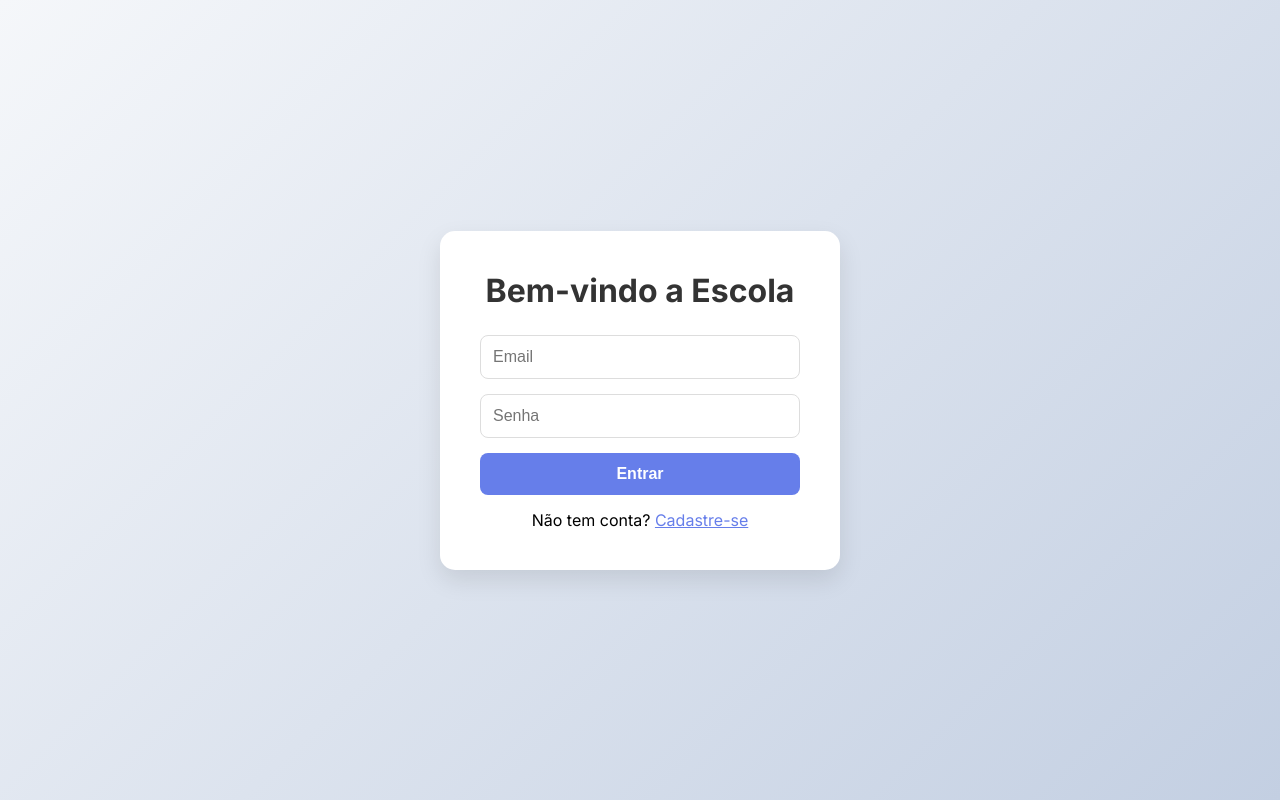
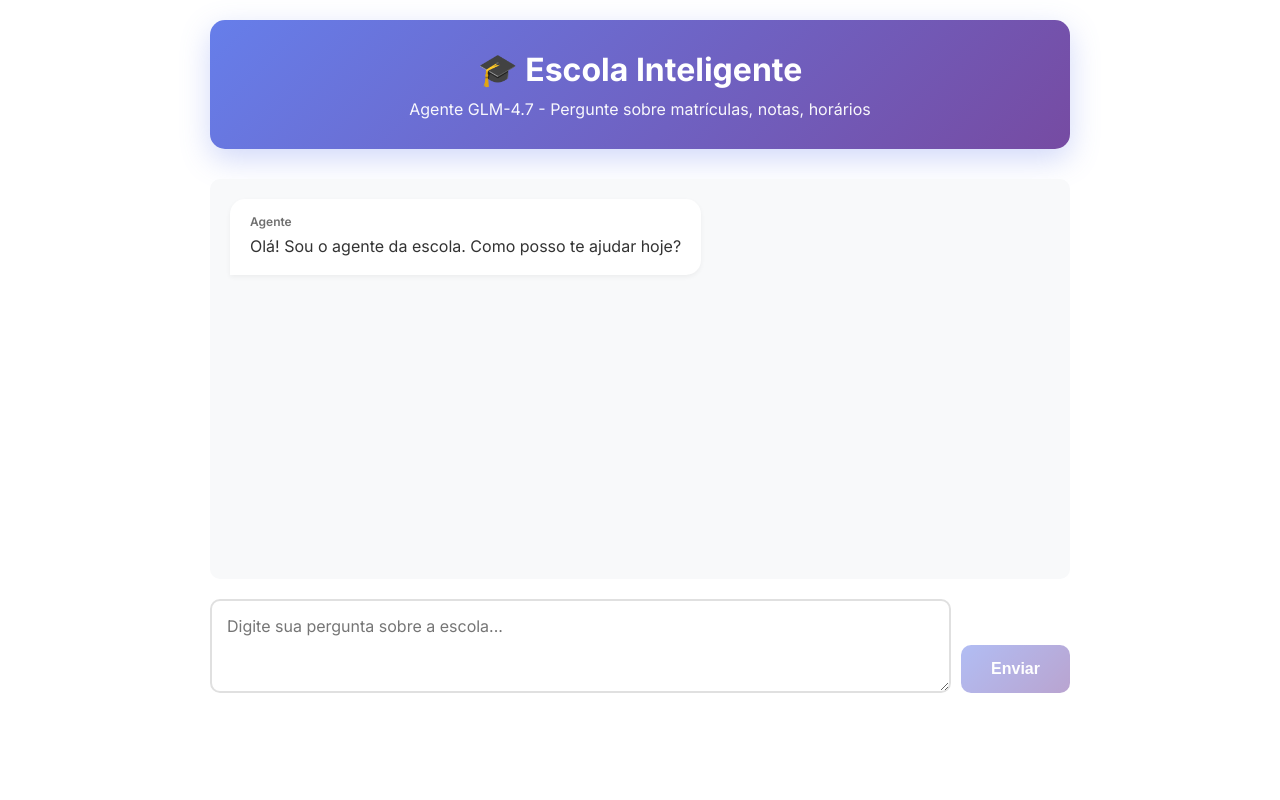
Before and after one commit to fabriciosilvatattoo/escola-agente, a React (Vite) app: page /dashboard in a window 1280 px wide. Before the commit this address led to /login. Built offline with nearby package versions, Linux system fonts and the light colour scheme.

Commit message:
fix: temp disable auth logic

```diff
--- a/src/App.jsx
+++ b/src/App.jsx
@@ -16,12 +16,12 @@ function App() {
 
         <Route
           path="/dashboard"
-          element={isAuthenticated() ? <Chat /> : <Navigate to="/login" />}
+          element={<Chat />}
         />
 
         <Route
           path="/"
-          element={<Navigate to={isAuthenticated() ? "/dashboard" : "/login"} />}
+          element={<Navigate to="/dashboard" />}
         />
       </Routes>
     </BrowserRouter>
```
